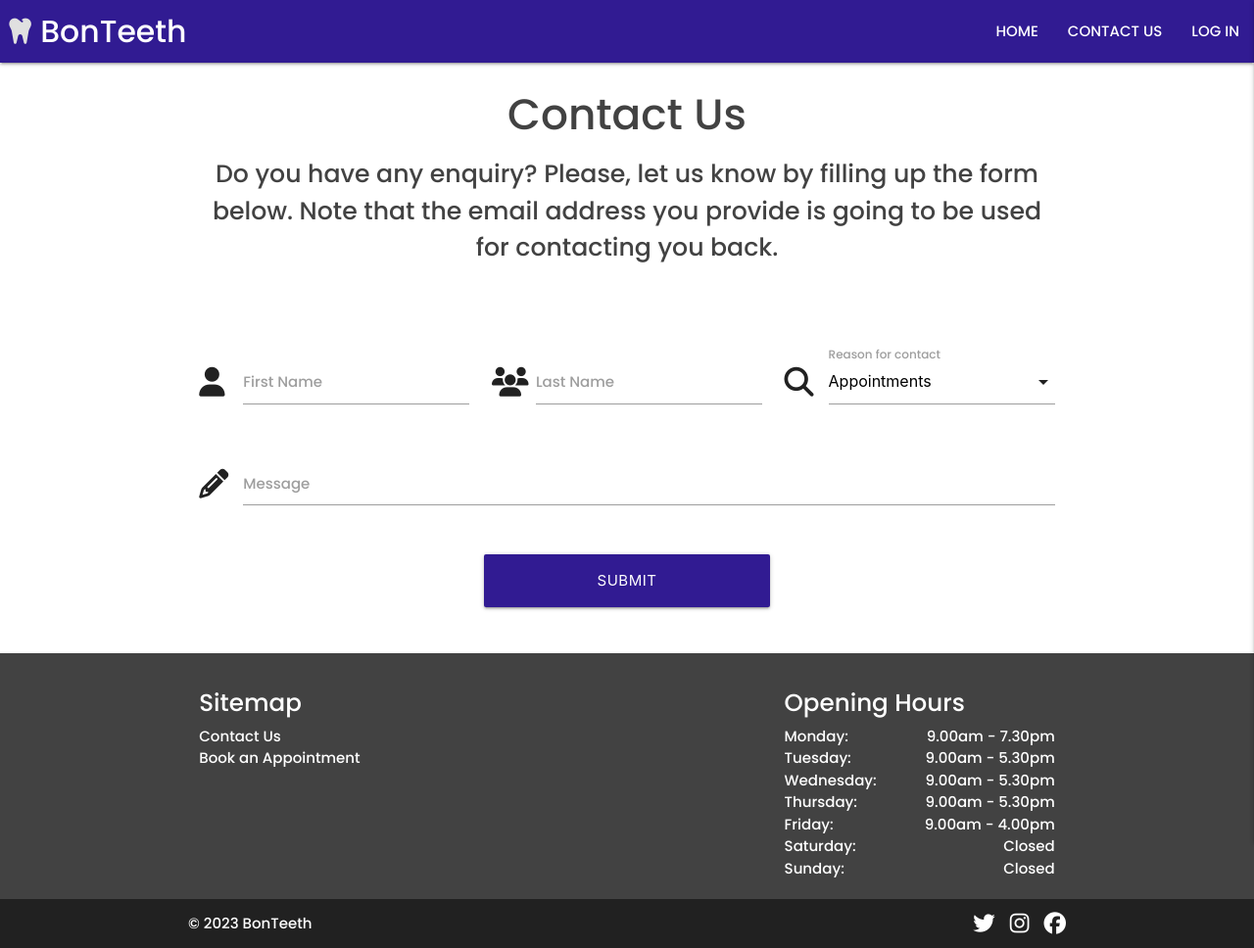
After one commit to ricocatford/bonteeth-project, a Flask app: page /contact-us in a window 1280 px wide. The commit adds this page. Shown: the whole page at 98% size. Run offline with Flask 2, Linux system fonts and the light colour scheme; some libraries are stand-ins or nearby versions.

Commit message:
Add Contact page

```diff
--- a/app.py
+++ b/app.py
@@ -20,7 +20,6 @@ mongo = PyMongo(app)
 @app.route("/")
 @app.route("/home")
 def home():
-
     return render_template("index.html")
 
 
@@ -75,6 +74,11 @@ def logout():
     session.pop("user")
 
     return redirect(url_for("login"))
+
+
+@app.route("/contact-us")
+def contact():
+    return render_template("contact-us.html")
 
 
 @app.route("/profile/<username>")
--- a/static/css/style.css
+++ b/static/css/style.css
@@ -12,6 +12,11 @@ body {
 
 img {
     max-width: 100%;
+}
+
+.brand-logo-icon {
+    font-size: 2em;
+    margin-left: .5rem;
 }
 
 .nav-wrapper .brand-logo {
@@ -55,6 +60,11 @@ img {
     margin-bottom: 4rem;
 }
 
+.card,
+.card-panel {
+    border-radius: .5em;
+}
+
 .grow {
     transition: all .2s ease-in-out;
 }
@@ -77,7 +87,7 @@ img {
     left: 0;
     top: 0;
     z-index: -1;
-    background: url('../images/home.jpg') no-repeat center center fixed;
+    background: url('../images/home.jpg') no-repeat center center scroll;
     -webkit-background-size: cover;
     -moz-background-size: cover;
     -o-background-size: cover;
@@ -99,6 +109,7 @@ img {
 .hero-headings-wrapper {
     background-color: rgba(0, 0, 0, 0.6);
     margin-top: 2rem;
+    border-radius: .5em;
 }
 
 .hero-subheading {
@@ -109,7 +120,7 @@ img {
     margin-top: 1.5rem;
 }
 
-.delete-icon {
+.admin-icon {
     font-size: 2em;
 }
 
--- a/templates/base.html
+++ b/templates/base.html
@@ -16,7 +16,8 @@
     <!--    Top navbar    -->
     <nav>
         <div class="nav-wrapper deep-purple darken-4">
-            <a href="#!" class="brand-logo">BonTeeth</a>
+            <i class="fa-solid fa-tooth grey-text text-lighten-2 hide-on-small-and-down brand-logo-icon"></i>
+            <a href="{{ url_for('home') }}" class="brand-logo">BonTeeth</a>
             <a href="#" data-target="mobile-demo" class="sidenav-trigger right">
                 <i class="fa-solid fa-bars"></i>
             </a>
@@ -45,14 +46,19 @@
                     </a>
                 </li>
                 <li>
+                    <a href="{{ url_for('contact') }}" class="center-align text-uppercase">
+                        Contact Us
+                    </a>
+                </li>
+                <li>
                     <a href="{{ url_for('logout') }}" class="center-align text-uppercase">
                         Log Out
                     </a>
                 </li>
                 {% else %}
                 <li>
-                    <a href="#" class="center-align text-uppercase">
-                        Book an Appointment
+                    <a href="{{ url_for('contact') }}" class="center-align text-uppercase">
+                        Contact Us
                     </a>
                 </li>
                 <li>
@@ -99,14 +105,19 @@
             </a>
         </li>
         <li>
+            <a href="{{ url_for('contact') }}" class="center-align text-uppercase">
+                Contact Us
+            </a>
+        </li>
+        <li>
             <a href="{{ url_for('logout') }}" class="center-align text-uppercase">
                 Log Out
             </a>
         </li>
         {% else %}
         <li>
-            <a href="#" class="center-align text-uppercase">
-                Book an Appointment
+            <a href="{{ url_for('contact') }}" class="center-align text-uppercase">
+                Contact Us
             </a>
         </li>
         <li>
@@ -117,6 +128,7 @@
         {% endif %}
     </ul>
 </header>
+
 <section>
     <!--    Flash messages    -->
     {% with messages = get_flashed_messages() %}
@@ -132,6 +144,7 @@
             {% endfor %}
         {% endif %}
     {% endwith %}
+
 </section>
 
 <main class="container block-container">
@@ -237,6 +250,7 @@
             </div>
         </div>
     </div>
+<!--    Footer copyright   -->
     <div class="footer-copyright grey darken-4">
         <div class="container white-text text-lighten-3">
             © 2023 BonTeeth
--- /dev/null
+++ b/templates/contact-us.html
@@ -0,0 +1,81 @@
+{% extends "base.html" %}
+{% block content %}
+    <div class="row">
+        <!--    Page heading    -->
+        <div class="col s12">
+            <h3 class="center-align grey-text text-darken-3">
+                Contact Us
+            </h3>
+            <p class="center-align grey-text text-darken-3 flow-text">
+                Do you have any enquiry? Please, let us know by filling up the form below. Note that the email address
+                you provide is going to be used for contacting you back.
+            </p>
+        </div>
+    </div>
+    <div class="row">
+        <form class="col s12" method="POST" action="">
+            <div class="row">
+                <div class="input-field col s12 m4">
+                    <i class="fa-solid fa-user prefix"></i>
+                    <input id="first_name"
+                           name="first_name"
+                           value=""
+                           type="text"
+                           class="validate"
+                           required>
+                    <label for="first_name">
+                        First Name
+                    </label>
+                </div>
+                <div class="input-field col s12 m4">
+                    <i class="fa-solid fa-users prefix"></i>
+                    <input id="last_name"
+                           name="last_name"
+                           value=""
+                           type="text"
+                           class="validate"
+                           required>
+                    <label for="last_name">
+                        Last Name
+                    </label>
+                </div>
+                <div class="input-field col s12 m4">
+                    <i class="fa-solid fa-magnifying-glass prefix"></i>
+                    <select id="reason_for_contact"
+                            name="reason_for_contact"
+                            class="validate"
+                            required>
+                        <option value="appointments">Appointments</option>
+                        <option value="advice">Advice</option>
+                        <option value="fees">Fees</option>
+                        <option value="invoices">Invoices</option>
+                        <option value="others">Others</option>
+                    </select>
+                    <label for="reason_for_contact">
+                        Reason for contact
+                    </label>
+                </div>
+            </div>
+            <div class="row">
+                <div class="input-field col s12">
+                    <i class="fa-solid fa-pencil prefix"></i>
+                    <textarea id="message"
+                              name="message"
+                              class="materialize-textarea validate"
+                              maxlength="400"></textarea>
+                    <label for="message">
+                        Message
+                    </label>
+                </div>
+            </div>
+            <div class="row">
+                <div class="col s12 center-align">
+                    <button type="submit"
+                            class="col s12 m4 offset-m4 waves-effect waves-light btn-large deep-purple darken-4">
+                        Submit
+                    </button>
+                </div>
+            </div>
+        </form>
+    </div>
+{% endblock %}
--- a/templates/edit-appointment.html
+++ b/templates/edit-appointment.html
@@ -71,7 +71,7 @@
             <div class="row button-controls">
                 <div class="col s12 center-align">
                     <a href="{{ url_for('manage_appointments') }}"
-                       class="col s12 m3 offset-m2 waves-effect waves-light btn-large pink darken-4">
+                       class="col s12 m3 offset-m2 waves-effect waves-light btn-large red darken-4">
                         Cancel
                     </a>
                     <button type="submit"
--- a/templates/index.html
+++ b/templates/index.html
@@ -4,7 +4,7 @@
     <div class="hero-container"></div>
         <div class="row">
             <div class="col s12 m6 hero-headings-wrapper">
-                <h1 class="white-text center-align text-black-shadow hide-on-small-and-down">
+                <h1 class="white-text center-align text-black-shadow hide-on-small-only">
                     We care about your smile!
                 </h1>
                 <h4 class="white-text center-align text-black-shadow hero-subheading">
```
Also changed, not shown: templates/manage-appointments.html (+12 -4 lines).
